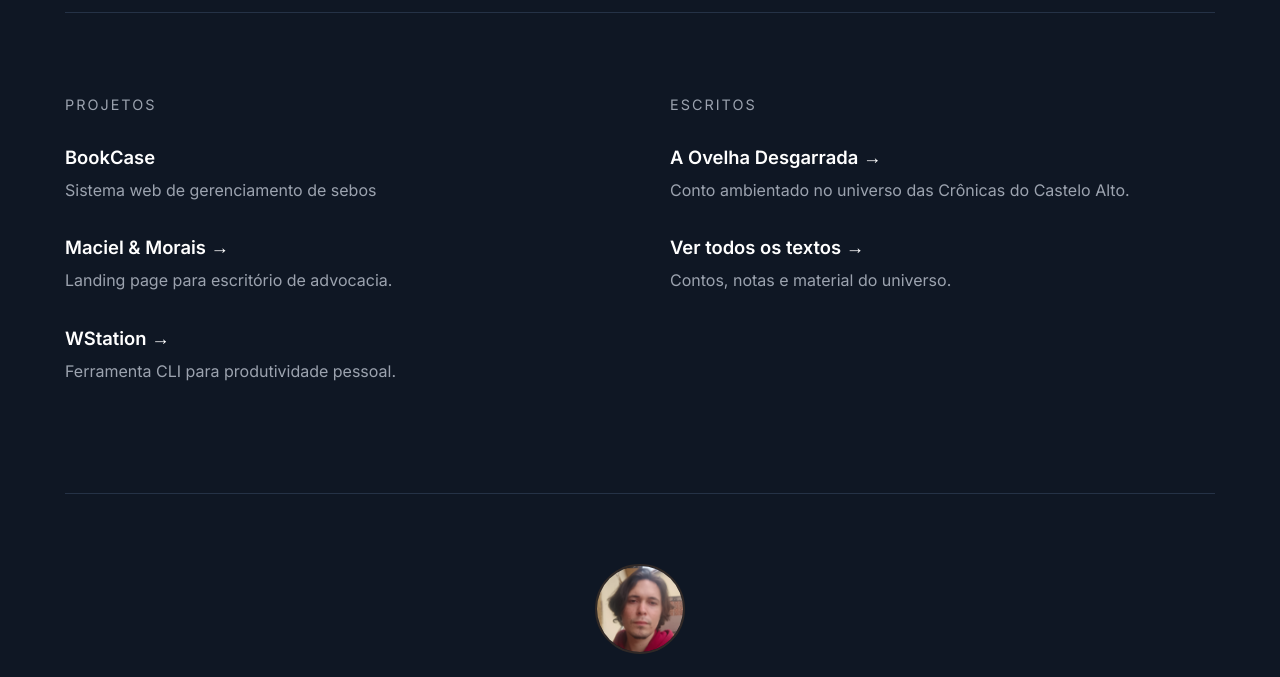
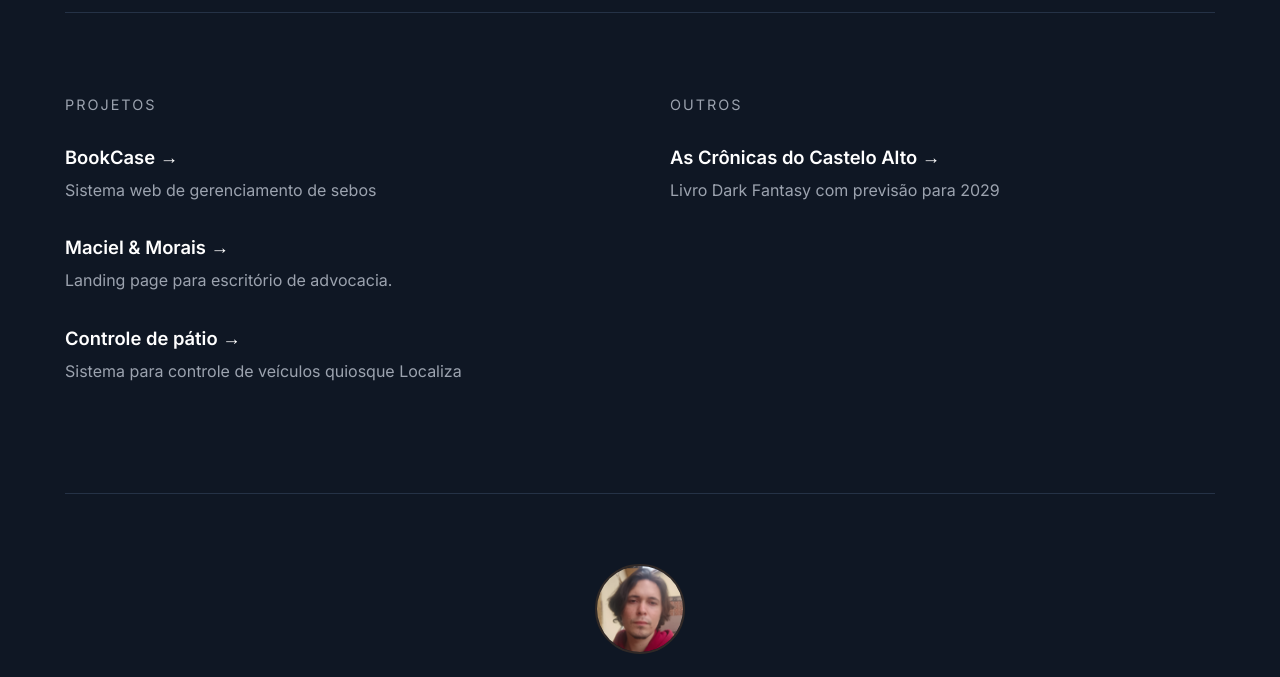
Before and after one commit to maiconjsv/mypersonalsite, a plain HTML site: page index.html in a window 1280 px wide. Shown: the part 101-778 px from the top of the page. Drawn offline with Linux system fonts and the light colour scheme.

Commit message:
att: layout

```diff
--- a/index.html
+++ b/index.html
@@ -8,6 +8,7 @@
 <link rel="preconnect" href="https://fonts.googleapis.com">
 <link href="https://fonts.googleapis.com/css2?family=Inter:wght@400;500;600;700;800&display=swap" rel="stylesheet">
 <link rel="stylesheet" href="src/css/index.css">
+<link rel="shortcut icon" href="src/imgs/programming-code-signs.ico" type="image/x-icon">
 
 </head>
 <body>
@@ -36,7 +37,8 @@
             <div class="section-title">Projetos</div>
 
             <div class="item">
-            <a href="cronicas/cronicas_do_castelo_alto.html">BookCase</a>
+                <a href="bookcase-landing/download.html">BookCase →
+                </a>
                 <p>Sistema web de gerenciamento de sebos</p>
             </div>
 
@@ -48,31 +50,25 @@
             </div>
 
             <div class="item">
-            <a href="https://github.com/maiconjsv/wstaion">
-                WStation →
+                <a href="https://github.com/maiconjsv/Sistema-para-Higienizador-de-frota">
+                    Controle de pátio →
                 </a>
-            <p>Ferramenta CLI para produtividade pessoal.</p>
+                <p>Sistema para controle de veículos quiosque Localiza</p>
             </div>
 
         </div>
 
         <div>
 
-        <div class="section-title">Escritos</div>
-
-        <div class="item">
-            <a href="cronicas/contos/a_ovelha_desgarrada.html">
-                A Ovelha Desgarrada →
-            </a>
-            <p>Conto ambientado no universo das Crônicas do Castelo Alto.</p>
-        </div>
+            <div class="section-title">Outros</div>
 
             <div class="item">
                 <a href="cronicas/cronicas_do_castelo_alto.html">
-                Ver todos os textos →
+                    As Crônicas do Castelo Alto →
                 </a>
-            <p>Contos, notas e material do universo.</p>
+                <p>Livro Dark Fantasy com previsão para 2029</p>
             </div>
+
 
         </div>
 
@@ -102,9 +98,9 @@
 
     </section>
 
-<footer>
+        <!--<footer>
             Maicon Vieira.
-</footer>
+        </footer>-->
 
     </div>
 
```
Lines whose indentation alone changed are shown as unchanged.
